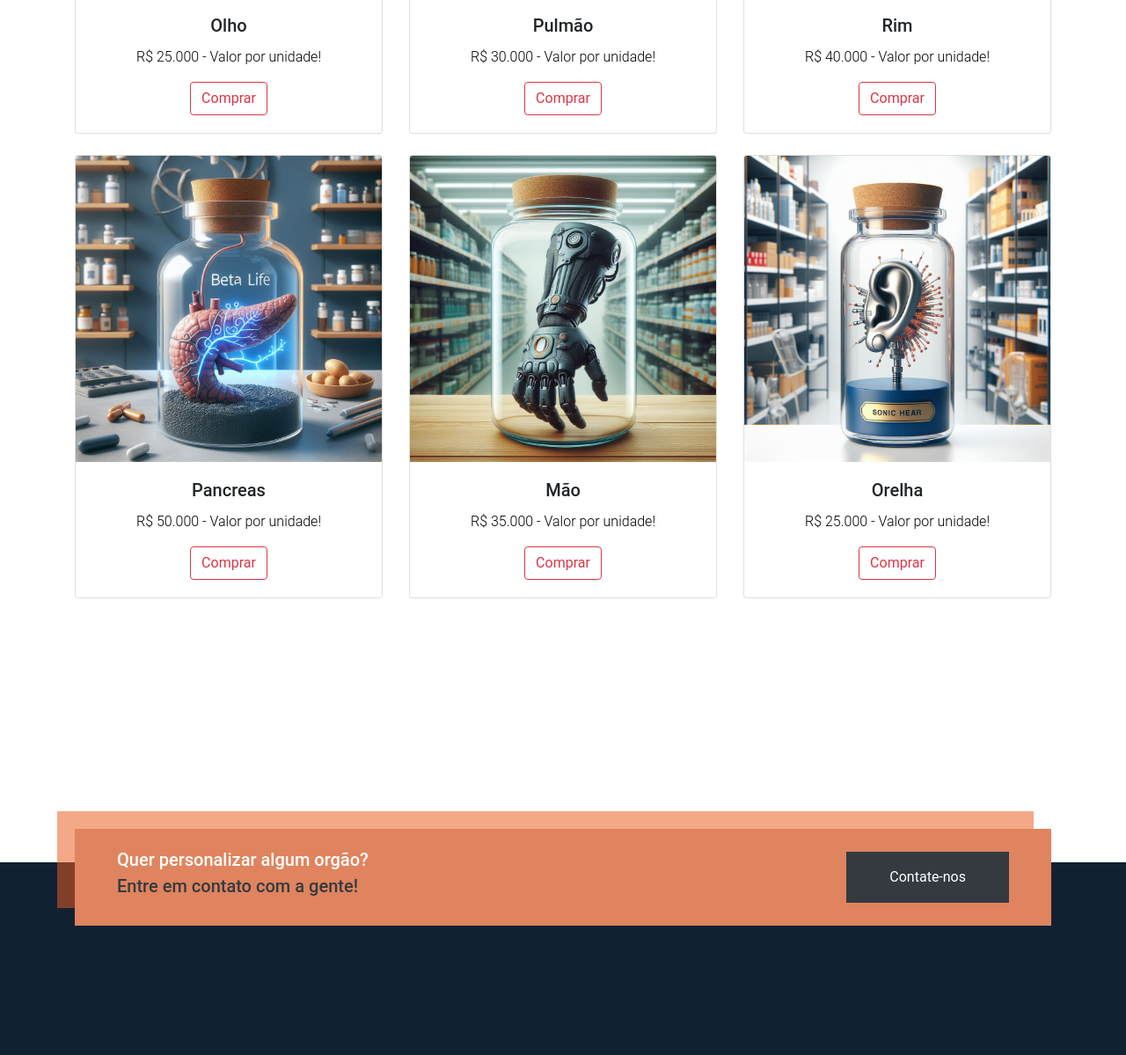
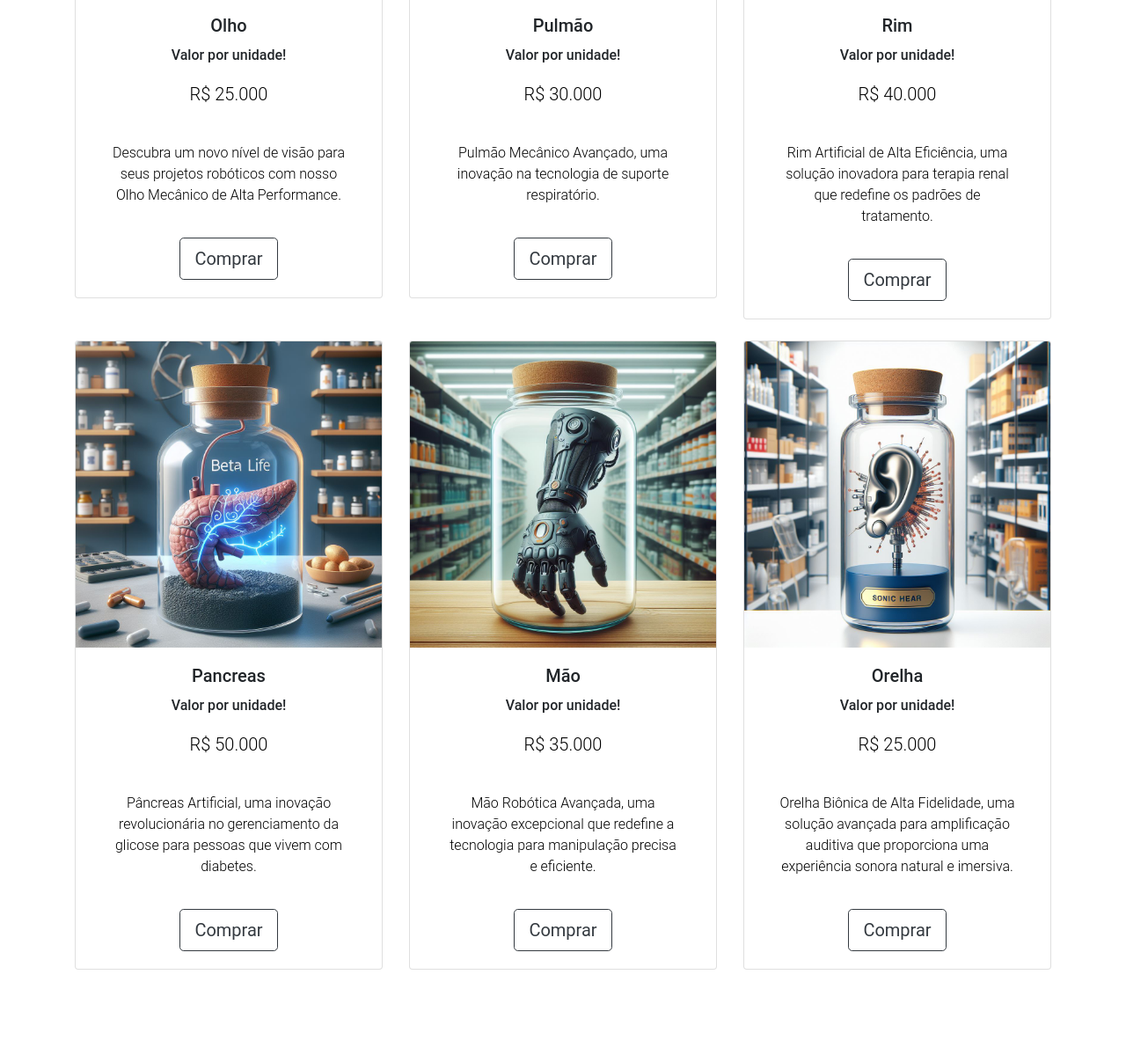
Before and after one commit to Ana-CAS-Machado/SantanderCoders-Projeto-Final, a plain HTML site: page catalogo.html in a window 1280 px wide. Shown: the part 673-1872 px from the top of the page at 88% size. Drawn offline with nearby package versions, Linux system fonts and the light colour scheme.

Commit message:
adicionando descrição catalogo

```diff
--- a/catalogo.html
+++ b/catalogo.html
@@ -15,6 +15,9 @@
   <link rel="icon" href="assets/favicon/favicon-16x16.png" type="image/x-icon">
   <title>Repo-Men</title>
 </head>
+
+
+<body>
   <header>
     <div>
       <div class="header-blue">
@@ -44,8 +47,6 @@
       </div>
     </div>
   </header>
-
-<body>
   <br>
   <br>
   <div class="container">
@@ -60,8 +61,10 @@
 
               <div class="card-body">
                 <h5 class="card-title">Olho</h5>
-                <p class="card-text">R$ 25.000 - Valor por unidade!</p>
-                <a href="#" type="button" class="btn btn-outline-danger">Comprar</a>
+                <h6 class="card-title">Valor por unidade! </h6>
+                <p class="card-text fw-normal">R$ 25.000</p>
+                <p class="card-body"> Descubra um novo nível de visão para seus projetos robóticos com nosso Olho Mecânico de Alta Performance.</p>
+                <a href="#" type="button" class="btn btn-outline-dark  btn-lg">Comprar</a>
               </div>
             </div>
           </div>
@@ -72,8 +75,10 @@
               <div class="card-body">
                 <h5 class="card-title"> Pulmão
                 </h5>
-                <p class="card-text">R$ 30.000 - Valor por unidade!</p>
-                <a href="#" type="button" class="btn btn-outline-danger">Comprar</a>
+                <h6 class="card-title">Valor por unidade! </h6>
+                <p class="card-text fw-normal">R$ 30.000</p>
+                <p class="card-body">Pulmão Mecânico Avançado, uma inovação na tecnologia de suporte respiratório. </p>
+                <a href="#" type="button" class="btn btn-outline-dark  btn-lg">Comprar</a>
               </div>
             </div>
           </div>
@@ -83,8 +88,10 @@
 
               <div class="card-body">
                 <h5 class="card-title">Rim</h5>
-                <p class="card-text">R$ 40.000 - Valor por unidade!</p>
-                <a href="#" type="button" class="btn btn-outline-danger">Comprar</a>
+                <h6 class="card-title">Valor por unidade! </h6>
+                <p class="card-text fw-normal">R$ 40.000 </p>
+                <p class="card-body">Rim Artificial de Alta Eficiência, uma solução inovadora para terapia renal que redefine os padrões de tratamento. </p>
+                <a href="#" type="button" class="btn btn-outline-dark  btn-lg">Comprar</a>
               </div>
             </div>
           </div>
@@ -98,8 +105,10 @@
 
                 <div class="card-body">
                   <h5 class="card-title">Pancreas</h5>
-                  <p class="card-text">R$ 50.000 - Valor por unidade!</p>
-                  <a href="#" type="button" class="btn btn-outline-danger">Comprar</a>
+                  <h6 class="card-title">Valor por unidade! </h6>
+                  <p class="card-text fw-normal">R$ 50.000 </p>
+                <p class="card-body">Pâncreas Artificial, uma inovação revolucionária no gerenciamento da glicose para pessoas que vivem com diabetes. </p>
+                  <a href="#" type="button" class="btn btn-outline-dark  btn-lg">Comprar</a>
                 </div>
               </div>
             </div>
@@ -109,8 +118,11 @@
 
                 <div class="card-body">
                   <h5 class="card-title">Mão</h5>
-                  <p class="card-text">R$ 35.000 - Valor por unidade!</p>
-                  <a href="#" type="button" class="btn btn-outline-danger">Comprar</a>
+                  <h6 class="card-title">Valor por unidade! </h6>
+                  <p class="card-text fw-normal">R$ 35.000 </p>
+
+                <p class="card-body">Mão Robótica Avançada, uma inovação excepcional que redefine a tecnologia para manipulação precisa e eficiente. </p>
+                  <a href="#" type="button" class="btn btn-outline-dark  btn-lg">Comprar</a>
                 </div>
               </div>
             </div>
@@ -120,8 +132,11 @@
 
                 <div class="card-body">
                   <h5 class="card-title">Orelha</h5>
-                  <p class="card-text">R$ 25.000 - Valor por unidade!</p>
-                  <a href="#" type="button" class="btn btn-outline-danger">Comprar</a>
+                  <h6 class="card-title">Valor por unidade! </h6>
+                  <p class="card-text fw-normal">R$ 25.000 </p>
+
+                <p class="card-body">Orelha Biônica de Alta Fidelidade, uma solução avançada para amplificação auditiva que proporciona uma experiência sonora natural e imersiva. </p>
+                  <a href="#" type="button" class="btn btn-outline-dark  btn-lg">Comprar</a>
                 </div>
               </div>
             </div>
@@ -130,8 +145,6 @@
       </div>
     </div>
   </div>
-</body>
-
   <footer class="footer-20192">
     <div class="site-section">
       <div class="container">
@@ -192,5 +205,6 @@
       </div>
     </div>
   </footer>
+</body>
 
 </html>
```
Lines whose indentation alone changed are shown as unchanged.
